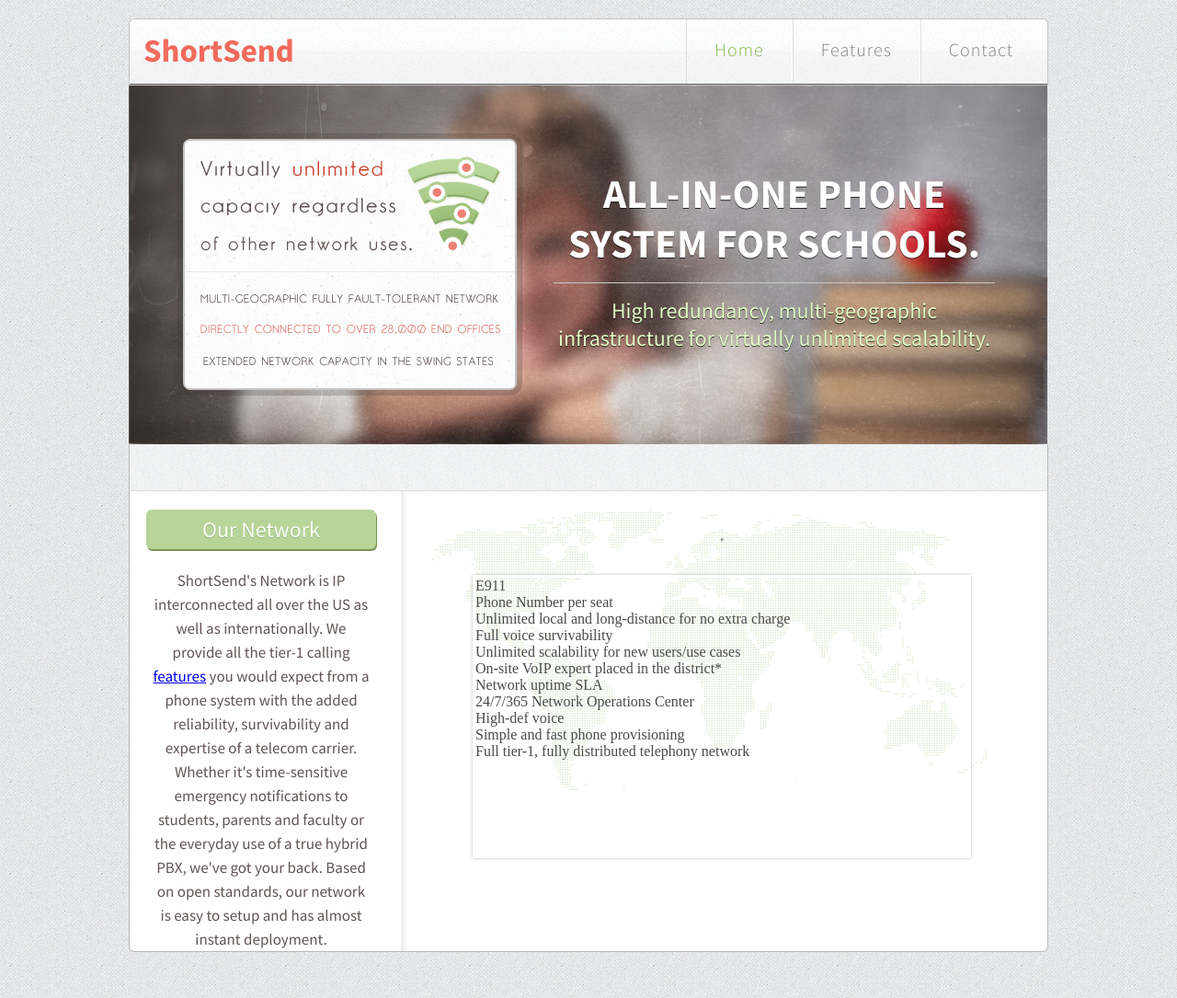
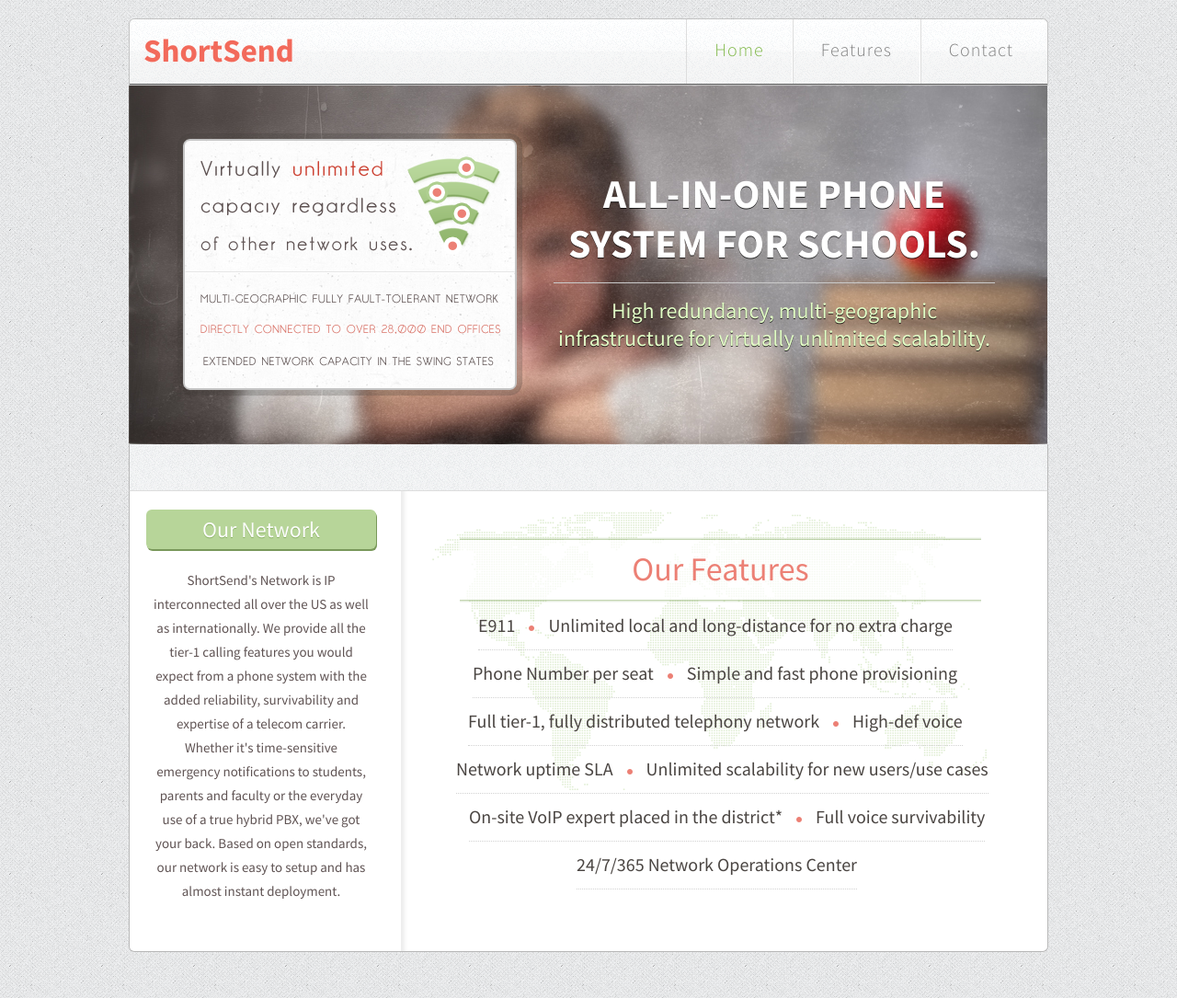
Before and after one commit to brandonkruse/ShortSend.com, a plain HTML site: page index.html in a window 1280 px wide. Shown: the whole page at 92% size. Drawn offline with nearby package versions, Linux system fonts and the light colour scheme; a script that the page names is missing.

Commit message:
Feature text updates

```diff
--- a/css/style.css
+++ b/css/style.css
@@ -273,6 +273,8 @@
     font-weight: 700;
     color: #f26a5b;
     margin: 12px 0px 0px 15px;
+    text-shadow: 0 0 1px #fff;
+
 }
 
 #top-half {
@@ -395,11 +397,10 @@
     -moz-background-clip: padding;
     -webkit-background-clip: padding-box;
     background-clip: padding-box;
-    border-bottom: 6px solid #eeeeee;
     background-color: #ffffff;
     color: #605454;
     font-family: 'Source Sans Pro', sans-serif;
-    font-size: 17px;
+    font-size: 15px;
     line-height: 26px;
     padding: 6px;
     margin-top: 15px;
@@ -443,6 +444,74 @@
 
 }
 
+#features {
+    width: 100%;
+    padding: 10px;
+    overflow: hidden;
+}
+
+.features-row {
+    overflow: hidden;
+    clear: both;
+    margin: 12px 0px 0px 0px;
+    height: 27px;
+    float: left;
+    padding-bottom: 12px;
+    border-bottom: 1px dotted #d2d2d2;
+
+}
+
+.one {
+    margin-left:40px;
+}
+
+.two {
+    margin-left:34px;
+}
+
+.three {
+    margin-left:29px;
+}
+
+.four {
+    margin-left:16px;
+}
+
+.five {
+    margin-left:30px;
+}
+
+.six {
+    margin-left:147px;
+}
+
+.features-row p{
+    font-size: 20px;
+    color: #4a4542;
+    font-family: 'Source Sans Pro', sans-serif;
+    float: left;
+}
+
+.features-title {
+    background: url(../images/features-title-bg.png) repeat-x;
+    height: 59px;
+    padding-top: 12px;
+    width:90%;
+    float:left;
+    margin: 20px 0px 0px 20px;
+    color: #ec8075;
+    font-family: 'Source Sans Pro', sans-serif;
+    font-size: 36px;
+    text-align: center;
+}
+
+.features-bullet {
+    background: url(../images/bullet.png) repeat-x;
+    height: 6px;
+    width:6px;
+    float:left;
+    margin: 13px 15px 0px 15px;
+}
 
 footer {
     height: 50px;
--- a/index.html
+++ b/index.html
@@ -71,7 +71,7 @@
 
 							<h3 class="title">Our Network</h3>
 
-							<p> ShortSend's Network is IP interconnected all over the US as well as internationally. We provide all the tier-1 calling <a href="features.html">features</a> you would expect from a phone system with the added reliability, survivability and expertise of a telecom carrier. Whether it's time-sensitive emergency notifications to students, parents and faculty or the everyday use of a true hybrid PBX, we've got your back. Based on open standards, our network is easy to setup and has almost instant deployment.  </p>
+							<p> ShortSend's Network is IP interconnected all over the US as well as internationally. We provide all the tier-1 calling features you would expect from a phone system with the added reliability, survivability and expertise of a telecom carrier. Whether it's time-sensitive emergency notifications to students, parents and faculty or the everyday use of a true hybrid PBX, we've got your back. Based on open standards, our network is easy to setup and has almost instant deployment.  </p>
 
 						</div>
 
@@ -79,22 +79,45 @@
 
 						<div id="right-content">
 
-							<h3>.</h3>
+							<div id="features">
 
-							<div id="video">
-							<ul>
-								<li>E911</li>
-								<li>Phone Number per seat</li>
-								<li>Unlimited local and long-distance for no extra charge</li>
-								<li>Full voice survivability</li>
-								<li>Unlimited scalability for new users/use cases</li>
-								<li>On-site VoIP expert placed in the district*</li>
-								<li>Network uptime SLA</li>
-								<li>24/7/365 Network Operations Center</li>
-								<li>High-def voice</li>
-								<li>Simple and fast phone provisioning</li>
-								<li>Full tier-1, fully distributed telephony network</li>
-							</ul>
+								<h2 class="features-title">Our Features</h2>
+
+								<div class="features-row one">
+
+									<p>E911</p> <div class="features-bullet"></div> <p>Unlimited local and long-distance for no extra charge</p>
+
+								</div>
+
+								<div class="features-row two">
+
+									<p>Phone Number per seat</p> <div class="features-bullet"></div> <p>Simple and fast phone provisioning</p>
+
+								</div>
+
+								<div class="features-row three">
+
+									<p>Full tier-1, fully distributed telephony network</p> <div class="features-bullet"></div> <p>High-def voice</p>
+
+								</div>
+
+								<div class="features-row four">
+
+									<p>Network uptime SLA</p> <div class="features-bullet"></div> <p>Unlimited scalability for new users/use cases</p>
+
+								</div>
+
+								<div class="features-row five">
+
+									<p>On-site VoIP expert placed in the district*</p> <div class="features-bullet"></div> <p>Full voice survivability</p>
+
+								</div>
+
+								<div class="features-row six">
+
+									<p>24/7/365 Network Operations Center</p>
+
+								</div>
 
 							</div>
 
```
Also changed, not shown: images/bullet.png (added), images/features-title-bg.png (added).
